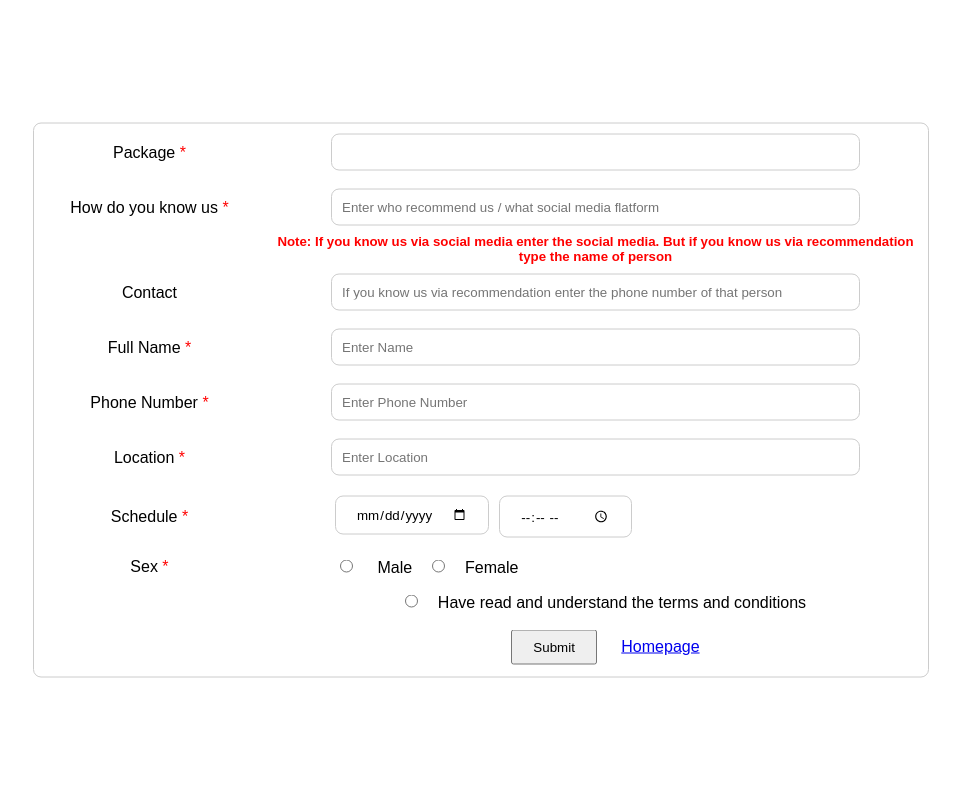
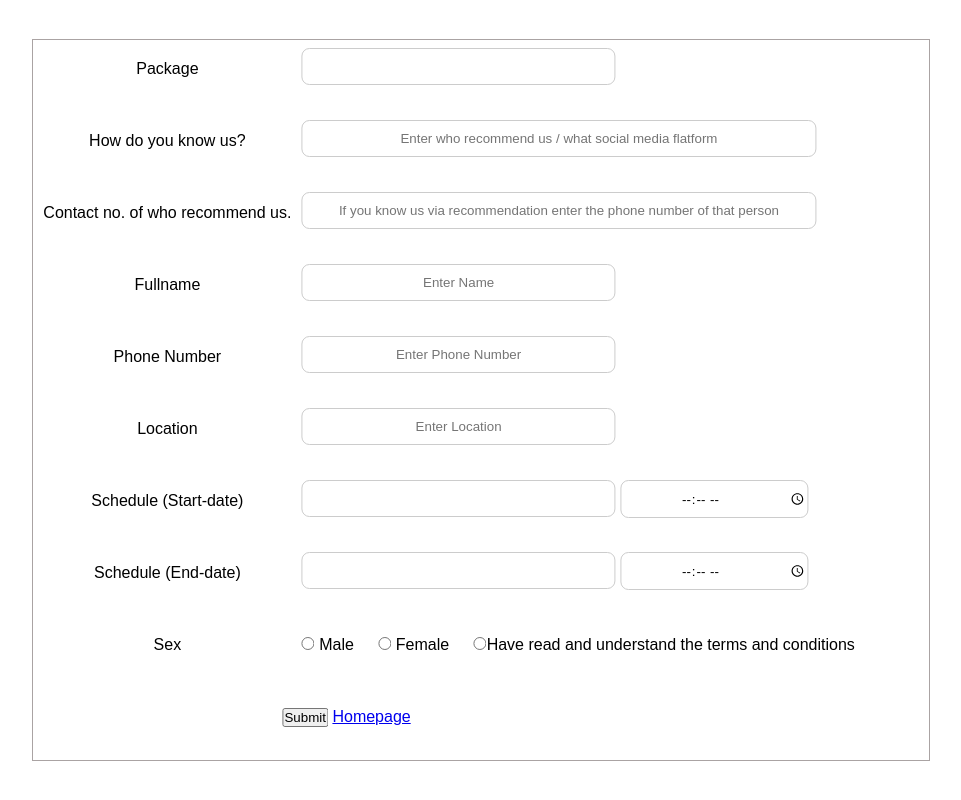
Before and after one commit to ceronGithub/resort, a PHP site: page /resort/reservation.html in a window 1280 px wide. Shown: the whole page, without its empty margins (159-1120 px from the left). Run offline with PHP 8.4, Linux system fonts and the light colour scheme; some libraries are stand-ins or nearby versions.

Commit message:
query done

```diff
--- a/css/reservation/section-1.css
+++ b/css/reservation/section-1.css
@@ -1,36 +1,69 @@
-table
-  {
-    position: absolute;
-    top: 50%;
-    left: 50%;
-    width: 70%;
-
-    transform: translate(-50%, -50%);
-    border: 1px solid #ccc;
-    border-radius: 8px;
+.card {
+  position: absolute;
+  width: 70vw;
+  height: 90vh;
+  top: 50%;
+  left: 50%;
+  transform: translate(-50%, -50%);
+  border: 1px solid #aaa3a3;
 }
 
-tr, td{
-  /* border: 1px solid red; */
+.row{
+  display: flex;
+  width: 100%;
+  height: 9vh;
+  /* border: 1px solid green; */
+}
+
+.columns-label{
+  position: relative;
+  left: 15%;
+  top: 50%;
+  transform: translate(-50%, -50%);
+  width: 30%;
+  height: 10vh;
+  /* border: 1px solid rebeccapurple; */
+  line-height: 65px;
   text-align: center;
-  width: 5vw;
 }
-input[type=text] {
-  width: 80%;
-  padding: 10px 10px;
-  margin: 8px 5px;
+
+.columns{
+  position: relative;
+  left: 35%;
+  top: 50%;
+  transform: translate(-50%, -50%);
+  width: 70%;
+  height: 10vh;
+  /* border: 1px solid rebeccapurple; */
+  line-height: 65px;
+  text-align: center;
+}
+
+input[type=text]{
+  float: left;
+  left: 0px;
+  width: 50%;
+  padding: 10px 0;
+  margin: 12px 0;
   border: 1px solid #ccc;
   border-radius: 8px;
+  text-align: center;
   box-sizing: border-box;
 }
 
-input[type=radio], input[type=date], input[type=time], input[type=submit]{
-  padding: 8px 20px;
-  margin: 10px 20px;
+.input-width-80{
+  width: 82% !important;
 }
 
-input[type=date], input[type=time]{
-  padding: 10px 20px;
+input[type=time]{
+  position: relative;
+  float: left;
+  left: 0;
+  width: 30%;
+  padding: 8px 0;
+  margin: 12px 5px;
   border: 1px solid #ccc;
   border-radius: 8px;
+  text-align: center;
+  box-sizing: border-box;
 }
--- a/js/reservation.js
+++ b/js/reservation.js
@@ -5,4 +5,20 @@ $(document).ready(function(){
     $package_input_fld = document.getElementById("package");
     $package_input_fld.value = $get_package;
     $package_input_fld.readOnly = true;
+
+        var array = ["2025-05-25","2025-05-26","2025-05-27"]
+    $('#date0').datepicker({
+        minDate: '0',
+        beforeShowDay: function(date){
+            var string = jQuery.datepicker.formatDate('yy-mm-dd', date);
+            return [ array.indexOf(string) == -1 ]
+        }
+    });
+    $('#date1').datepicker({
+        minDate: '0',
+        beforeShowDay: function(date){
+            var string = jQuery.datepicker.formatDate('yy-mm-dd', date);
+            return [ array.indexOf(string) == -1 ]
+        }
+    });
 });
--- a/reservation.html
+++ b/reservation.html
@@ -7,77 +7,63 @@
     <link rel="stylesheet" href="css/index.css">
     <link rel="stylesheet" href="css/effect-manipulation.css">
 
+    <!-- import css -->
+    <link href="https://cdnjs.cloudflare.com/ajax/libs/jqueryui/1.12.1/themes/vader/jquery-ui.css" rel="stylesheet"/>
+
     <!-- login-manipulation -->
     <link rel="stylesheet" href="css/reservation/section-1.css">
 </head>
 <body>
     <form action="jquery/create-new-data.php" method="post">
-    <table>
-        <tr>
-            <td>
-                Package <span style="color: red;">*</span>
-                <td><input type="text" name="package" id="package"></td>
-            </td>
-        </tr>
-        <tr>
-            <td style="position: relative; top: -15px;">
-                How do you know us <span style="color: red;">*</span>
-                <td><input type="text" name="person-who-recommend" placeholder="Enter who recommend us / what social media flatform" required>
-                <br><h5 style="color: red;">Note: If you know us via social media enter the social media. But if you know us via recommendation type the name of person</h5></td>
-            </td>
-        </tr>
-        <tr>
-            <td>
-                Contact
-                <td><input type="text" name="gcash" placeholder="If you know us via recommendation enter the phone number of that person"></td>
-            </td>
-        </tr>
-        <tr>
-            <td>
-                Full Name <span style="color: red;">*</span>
-                <td><input type="text" name="fullname" placeholder="Enter Name" required></td>
-            </td>
-        </tr>
-        <tr>
-            <td>
-                Phone Number <span style="color: red;">*</span>
-                <td><input type="text" name="phone-number" placeholder="Enter Phone Number" required></td>
-            </td>
-        </tr>
-        <tr>
-            <td>
-                Location <span style="color: red;">*</span>
-                <td><input type="text" name="location" placeholder="Enter Location" required></td>
-            </td>
-        </tr>
-        <tr>
-            <td>
-                Schedule <span style="color: red;">*</span>
-                <td><input style="position: relative; float: left; left: 50px;"  type="date" name="date" id="date" required="required"> <input style="position: relative; float: left; left: 20px;" type="time" name="time" id="time" required="required"></td>
-            </td>
-        </tr>
-        <tr>
-            <td>
-                Sex <span style="color: red;">*</span>
-                <td> <div style="position: relative; float: left; left: 55px;"><input type="radio" value="Mr" name="sex" required="required"> Male</div> <div style="position: relative; float: left; left: 55px;"><input type="radio" value="Mrs" name="sex">Female</div></td>
-            </td>
-        </tr>
-        <tr>
-            <td>
-                <td><input type="radio" name="accepted-terms-and-conditions" value="Understood" required="required">Have read and understand the terms and conditions
-                </td>
-            </td>
-        </tr>
-            <td>
-                <td><a href="jquery/create-new-data.php"><input type="submit" name="submit"></a> <a href="index.html" type="button">Homepage</a>
-                </td>
-            </td>
-        </tr>
-    </table>
+        <div class="card">
+            <div class="row">
+                <div class="columns-label">Package</div>
+                <div class="columns"><input type="text" id="package" name="package" required></div>
+            </div>
+            <div class="row">
+                <div class="columns-label">How do you know us?</div>
+                <div class="columns"><input type="text" class="input-width-80" name="person-who-recommend" placeholder="Enter who recommend us / what social media flatform" required>
+                </div>
+            </div>
+            <div class="row">
+                <div class="columns-label">Contact no. of who recommend us.</div>
+                <div class="columns"><input type="text" class="input-width-80" name="gcash" placeholder="If you know us via recommendation enter the phone number of that person">
+                </div>
+            </div>
+            <div class="row">
+                <div class="columns-label">Fullname</div>
+                <div class="columns"><input type="text" name="fullname" placeholder="Enter Name" required></div>
+            </div>
+            <div class="row">
+                <div class="columns-label">Phone Number</div>
+                <div class="columns"><input type="text" name="phone-number" placeholder="Enter Phone Number" required></div>
+            </div>
+            <div class="row">
+                <div class="columns-label">Location</div>
+                <div class="columns"><input type="text" name="location" placeholder="Enter Location" required></div>
+            </div>
+            <div class="row">
+                <div class="columns-label">Schedule (Start-date)</div>
+                <div class="columns"><input type="text" name="date0" id="date0"><input type="time" name="time0" id="time0"></div>
+            </div>
+            <div class="row">
+                <div class="columns-label">Schedule (End-date)</div>
+                <div class="columns"><input type="text" name="date1" id="date1"><input type="time" name="time1" id="time1"></div>
+            </div>
+            <div class="row">
+                <div class="columns-label">Sex</div>
+                <div class="columns"><div style="float: left; left: 0;"> <input type="radio" value="Mr" name="sex" required="required"> Male <span  style="margin: 0 10px;"></span> <input type="radio" value="MRS" name="sex" required="required"> Female <span  style="margin: 0 10px;"></span> <input type="radio" name="accepted-terms-and-conditions" value="Understood" required="required">Have read and understand the terms and conditions</div>
+                </div>
+            </div>
+            <div class="row">
+                <div class="columns"><a href="jquery/create-new-data.php"><input type="submit" name="submit"></a> <a href="index.html" type="button">Homepage</a></div>
+            </div>
+        </div>
     </form>
+
     <!-- import js -->
-    <script src="https://cdnjs.cloudflare.com/ajax/libs/jquery/3.5.1/jquery.min.js" integrity="sha512-bLT0Qm9VnAYZDflyKcBaQ2gg0hSYNQrJ8RilYldYQ1FxQYoCLtUjuuRuZo+fjqhx/qtq/1itJ0C2ejDxltZVFg==" crossorigin="anonymous" referrerpolicy="no-referrer"></script>
-    <script src="https://cdnjs.cloudflare.com/ajax/libs/materialize/1.0.0/js/materialize.min.js" integrity="sha512-NiWqa2rceHnN3Z5j6mSAvbwwg3tiwVNxiAQaaSMSXnRRDh5C2mk/+sKQRw8qjV1vN4nf8iK2a0b048PnHbyx+Q==" crossorigin="anonymous" referrerpolicy="no-referrer"></script>
+    <script src="https://cdnjs.cloudflare.com/ajax/libs/jquery/3.3.1/jquery.min.js"></script>
+    <script src="https://cdnjs.cloudflare.com/ajax/libs/jqueryui/1.12.1/jquery-ui.min.js"></script>
     <script src="js/reservation.js"></script>
 </body>
 </html>
```
Also changed, not shown: jquery/create-new-data.php (+16 -7 lines), trial.html (added, +36 -0 lines).
